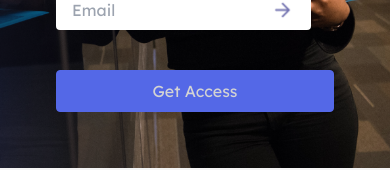
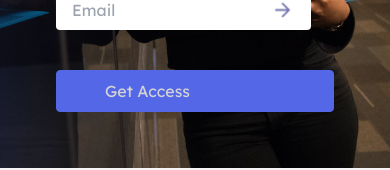
Before and after one commit to BeginnerLevelUP/Team-Front_end-Example, a Next.js app: page / in a window 390 px wide. Shown: the part 358-528 px from the top of the page. Built offline with nearby package versions, Linux system fonts and the light colour scheme.

Commit message:
screen issues

```diff
--- a/app/page.tsx
+++ b/app/page.tsx
@@ -13,11 +13,11 @@ export default function Home() {
   {/* Banner */}
   <section
     className="h-1/2 lg:h-full bg-no-repeat bg-cover lg:bg-top lg:bg-cover lg:bg-100% bg-[85%] flex flex-col p-10"
-  style={{ backgroundImage: `url(${heroImg.src})`}}
+    style={{ backgroundImage: `url(${heroImg.src})` }}
   >
     {/* Desktop Top Half */}
     <div className="hidden lg:flex justify-end w-fit h-fit">
-    <p className="text-6xl text-white mr-48">
+      <p className="text-6xl text-white mr-0">
         team<span className="text-[#5468E7]">.</span>
       </p>
       <nav className="flex justify-between items-center list-none underline text-[#d3d3d3] text-2xl mx-24">
@@ -42,7 +42,7 @@ export default function Home() {
     </div>
 
     {/* Bottom Half */}
-  <div className="flex flex-col  justify-start lg:mr-48 p-4 lg:p-64 lg:space-y-10 space-y-10">
+    <div className="flex flex-col justify-start lg:mr-48 p-4 lg:p-64 lg:space-y-10 space-y-10">
       <div className="text-white space-y-4 lg:space-y-10 lg:mr-10">
         <p className="text-2xl lg:text-8xl">
           Instant collaboration for remote teams
@@ -57,12 +57,12 @@ export default function Home() {
           placeholder="Email"
           className="pl-4 pr-20 py-2 rounded w-full lg:w-auto"
         />
-      <Image src={fwArrow} alt='Forward Arrow' className="relative right-10  w-12w-6 h-6  mt-4 lg:mt-0 lg:bottom-0 bottom-2" />
+        <Image src={fwArrow} alt='Forward Arrow' className="relative right-10 w-6 h-6 mt-4 lg:mt-0 lg:bottom-0 bottom-2" />
         <button className="border border-[#5468E7] bg-[#5468E7] rounded px-12 lg:px-24 py-2 text-[#d3d3d3] mt-4 lg:mt-0 hidden lg:flex">
           Get Access
         </button>
       </div>
-    <button className="border border-[#5468E7] bg-[#5468E7] rounded px-12 lg:px-24 py-2 text-[#d3d3d3] mt-4 lg:mt-0 lg:hidden display:flex">
+      <button className="border border-[#5468E7] bg-[#5468E7] rounded px-12 lg:px-24 py-2 text-[#d3d3d3] mt-4 lg:mt-0 lg:hidden flex">
         Get Access
       </button>
     </div>
```
Lines whose indentation alone changed are shown as unchanged.
